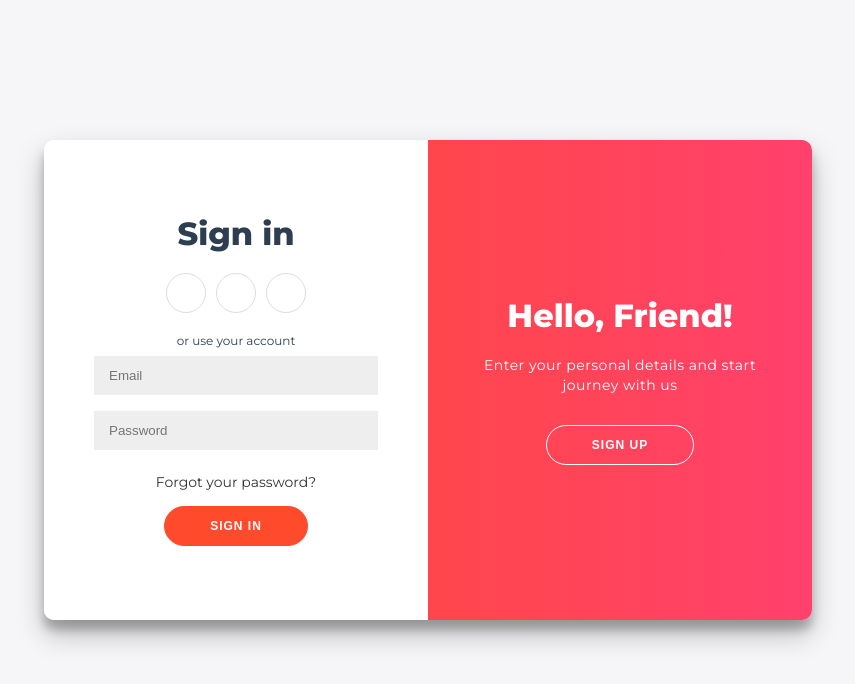
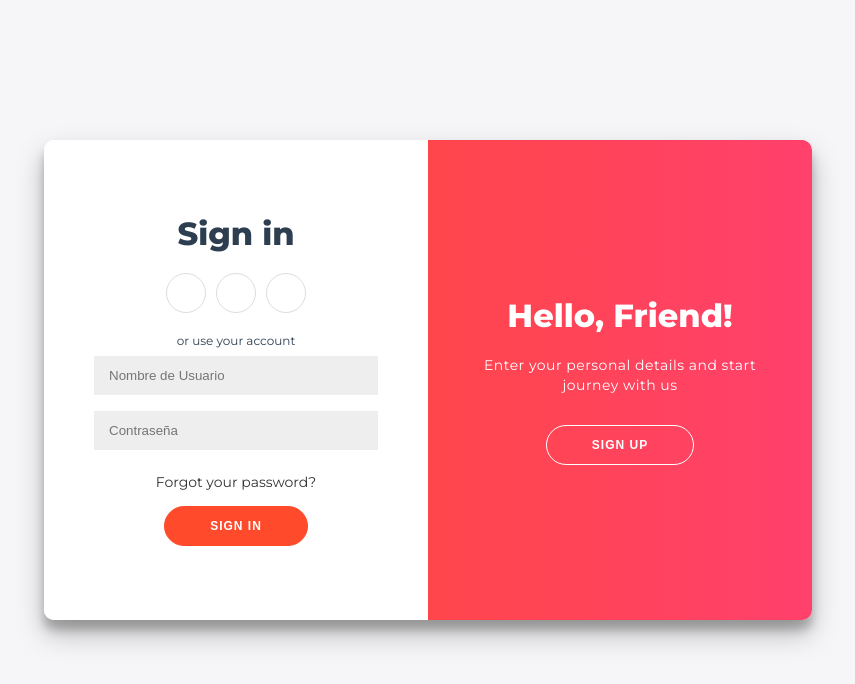
Before and after one commit to RobertoBarre25/ReactLog, a React (Create React App) app: page / in a window 1280 px wide. Shown: the top 684 px of the page, without its empty margins (212-1067 px from the left). Built offline with nearby package versions, Linux system fonts and the light colour scheme.

Commit message:
fetch login

```diff
--- a/src/Components/Login.js
+++ b/src/Components/Login.js
@@ -1,13 +1,50 @@
 import React, { useState } from 'react';
 import './Login.css'; // Asegúrate de crear este archivo con los estilos
+import { useNavigate } from 'react-router-dom';
 
 const Login = () => {
   const [isSignUp, setIsSignUp] = useState(false);
+  const [nomUsuario, setNomUsuario] = useState('');  // Aquí cambiaremos el nombre del estado
+  const [conUsuario, setConUsuario] = useState('');  // Aquí cambiamos también para la contraseña
+  const [error, setError] = useState('');
+  const navigate = useNavigate();
 
   const togglePanel = () => {
     setIsSignUp(!isSignUp);
   };
 
+  const handleLogin = async (e) => {
+    e.preventDefault();
+    const loginData = {
+      nom_usuario: nomUsuario,  // Aquí usamos "nom_usuario" para el nombre de usuario
+      con_usuario: conUsuario,  // Aquí usamos "con_usuario" para la contraseña
+    };
+
+    try {
+      // Enviar la solicitud POST a la API de login
+      const response = await fetch('https://apimantenimiento.onrender.com/login', {
+        method: 'POST',
+        headers: {
+          'Content-Type': 'application/json',
+        },
+        body: JSON.stringify(loginData),
+      });
+
+      const data = await response.json();
+
+      // Si la respuesta es exitosa, guardamos el token
+      if (response.ok) {
+        localStorage.setItem('authToken', data.token); // Guardamos el token en el localStorage
+        // Redirigir a otra vista o hacer algo más después del login
+        // Por ejemplo, podrías redirigir con React Router:
+        navigate('/home');
+      } else {
+        setError(data.message+' Error en los campos, vuelve a intentar ingresando un usuario y contraseña correctos'); // Mostrar un mensaje de error si el login falla
+      }
+    } catch (error) {
+      setError('Error connecting to the server');
+    }
+  };
 
   return (
     <div className={`container ${isSignUp ? 'right-panel-active' : ''}`}>
@@ -27,7 +64,7 @@ const Login = () => {
         </form>
       </div>
       <div className="form-container sign-in-container">
-        <form action="#">
+        <form onSubmit={handleLogin}>
           <h1>Sign in</h1>
           <div className="social-container">
             <a href="#" className="social"><i className="fab fa-facebook-f"></i></a>
@@ -35,9 +72,20 @@ const Login = () => {
             <a href="#" className="social"><i className="fab fa-linkedin-in"></i></a>
           </div>
           <span>or use your account</span>
-          <input type="email" placeholder="Email" />
-          <input type="password" placeholder="Password" />
+          <input
+            type="text"  // Cambiamos de "email" a "text" porque ahora el campo es nombre de usuario
+            placeholder="Nombre de Usuario"
+            value={nomUsuario}
+            onChange={(e) => setNomUsuario(e.target.value)}  // Aquí actualizamos el estado con el nombre de usuario
+          />
+          <input
+            type="password"
+            placeholder="Contraseña"
+            value={conUsuario}
+            onChange={(e) => setConUsuario(e.target.value)}  // Actualizamos el estado con la contraseña
+          />
           <a href="#">Forgot your password?</a>
+          {error && <p className="error">{error}</p>}
           <button>Sign In</button>
         </form>
       </div>
```
